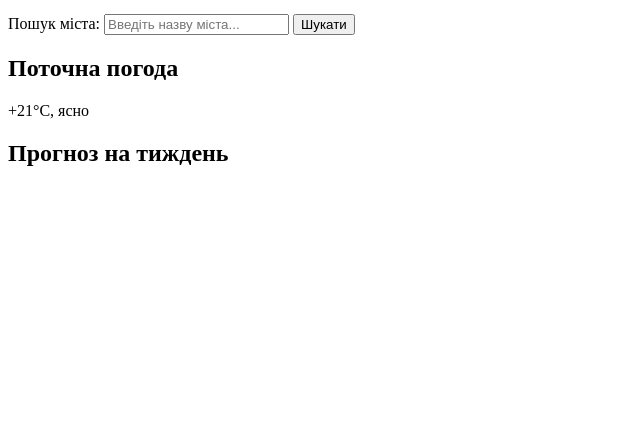
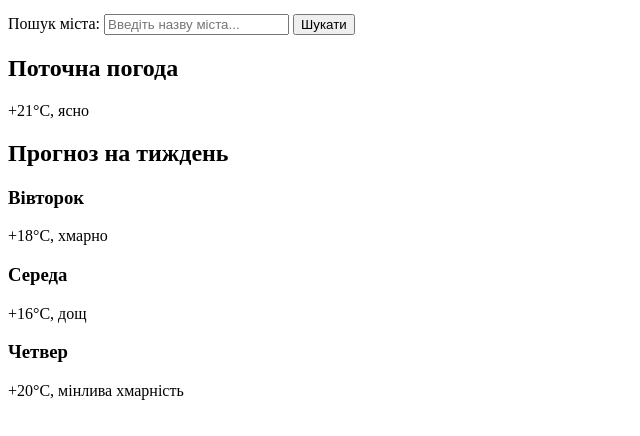
Before and after one commit to oleksandr856/weather-dashboard, a plain HTML site: page index.html in a window 1280 px wide. Shown: the part 118-554 px from the top of the page, without its empty margins (0-640 px from the left). Drawn offline with Linux system fonts and the light colour scheme.

Commit message:
Додано кілька елементів article в секцію прогнозу

```diff
--- a/index.html
+++ b/index.html
@@ -35,6 +35,21 @@
 
     <section id="forecast">
       <h2>Прогноз на тиждень</h2>
+
+      <article>
+        <h3>Вівторок</h3>
+        <p>+18&deg;C, хмарно</p>
+      </article>
+
+      <article>
+        <h3>Середа</h3>
+        <p>+16&deg;C, дощ</p>
+      </article>
+
+      <article>
+        <h3>Четвер</h3>
+        <p>+20&deg;C, мінлива хмарність</p>
+      </article>
     </section>
   </main>
 
```
